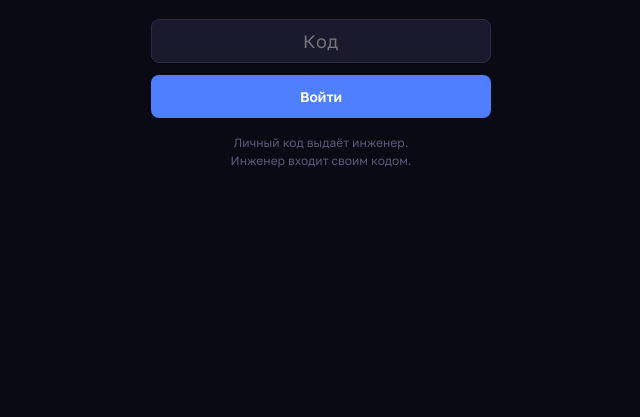
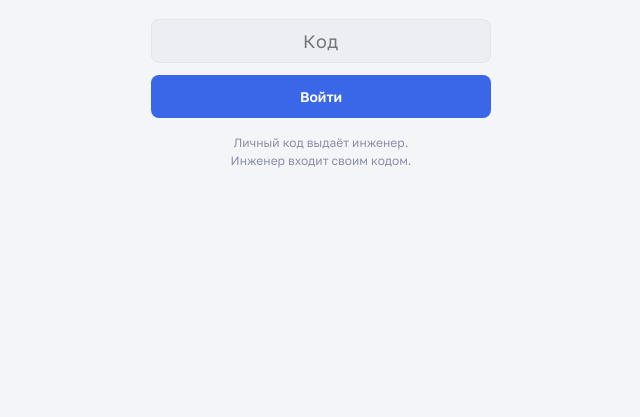
Before and after one commit to Salt2215/ops-pwa, a website: page public/index.html in a window 1280 px wide. Shown: the part 383-800 px from the top of the page, without its empty margins (319-959 px from the left). Drawn offline with nearby package versions, Linux system fonts and the light colour scheme.

Commit message:
Add files via upload

```diff
--- a/public/index.html
+++ b/public/index.html
@@ -7,6 +7,7 @@
 <meta name="apple-mobile-web-app-status-bar-style" content="black-translucent">
 <meta name="apple-mobile-web-app-title" content="ОПС Журнал">
 <meta name="theme-color" content="#0a0a14">
+<script>(function(){try{var p=localStorage.getItem('ops_theme')||'system';var t=(p==='light'||p==='dark')?p:((window.matchMedia&&window.matchMedia('(prefers-color-scheme: light)').matches)?'light':'dark');document.documentElement.setAttribute('data-theme',t);if(t==='light'){var m=document.querySelector('meta[name="theme-color"]');if(m)m.setAttribute('content','#ffffff');}}catch(e){}})();</script>
 <link rel="manifest" href="/manifest.json">
 <link rel="apple-touch-icon" href="/apple-touch-icon.png">
 <title>ОПС Журнал</title>
@@ -31,6 +32,21 @@
   --mono: 'JetBrains Mono', monospace;
   --radius: 14px;
   --radius-sm: 8px;
+}
+:root[data-theme="light"] {
+  --bg: #f4f5f8;
+  --bg2: #ffffff;
+  --bg3: #eceef3;
+  --border: #e2e5ec;
+  --border2: #cdd2dd;
+  --accent: #3a66e8;
+  --accent2: #2f57c8;
+  --green: #1f9d57;
+  --yellow: #c77f0a;
+  --red: #d63a2c;
+  --text: #1a1a2e;
+  --text2: #5a5f78;
+  --text3: #8a8fa6;
 }
 * { box-sizing: border-box; margin: 0; padding: 0; -webkit-tap-highlight-color: transparent; }
 html, body { height: 100%; overflow: hidden; background: var(--bg); color: var(--text); font-family: var(--font); }
@@ -625,7 +641,7 @@ function closeIosInstall() { const m = document.getElementById('iosInstall'); if
 window.addEventListener('beforeinstallprompt', e => { e.preventDefault(); deferredInstall = e; maybeShowInstall(); });
 window.addEventListener('appinstalled', () => { deferredInstall = null; maybeShowInstall(); showToast('✅ Приложение установлено'); });
 
-const APP_VERSION = 'v42'; // видимая метка версии — должна совпадать с кэшем в sw.js
+const APP_VERSION = 'v43'; // видимая метка версии — должна совпадать с кэшем в sw.js
 function updateOfflineBanner() {
   const banner = document.getElementById('offlineBanner');
   banner.classList.toggle('show', !state.isOnline);
@@ -799,6 +815,32 @@ function entryCardHtml(e) {
 }
 
 // ─── Profile (role toggle + team management) ───
+// ─── Тема оформления ───
+function curThemePref() { return localStorage.getItem('ops_theme') || 'system'; }
+function resolveTheme(pref) {
+  if (pref === 'light' || pref === 'dark') return pref;
+  return (window.matchMedia && window.matchMedia('(prefers-color-scheme: light)').matches) ? 'light' : 'dark';
+}
+function applyTheme() {
+  const t = resolveTheme(curThemePref());
+  document.documentElement.setAttribute('data-theme', t);
+  const meta = document.querySelector('meta[name="theme-color"]');
+  if (meta) meta.setAttribute('content', t === 'light' ? '#ffffff' : '#0a0a14');
+}
+function setTheme(pref) {
+  localStorage.setItem('ops_theme', pref);
+  applyTheme();
+  if (state.currentScreen === 'profile') renderScreen('profile');
+}
+function themeCardHtml() {
+  const p = curThemePref();
+  const opt = (val, label) => `<button class="btn btn-sm ${p === val ? 'btn-primary' : 'btn-secondary'}" style="flex:1" onclick="setTheme('${val}')">${label}</button>`;
+  return `<div class="card" style="margin:0 0 12px">
+    <div class="card-title">Оформление</div>
+    <div style="display:flex;gap:8px">${opt('system', 'Системная')}${opt('light', 'Светлая')}${opt('dark', 'Тёмная')}</div>
+  </div>`;
+}
+
 function renderProfile(c) {
   const mine = isEngineer() ? state.entries : state.entries.filter(e => e.userName === myName());
   const totalCable = mine.reduce((s,e) => s+(parseInt(e.cable)||0), 0);
@@ -813,6 +855,8 @@ function renderProfile(c) {
         <div style="font-size:18px;font-weight:600">${myName()}</div>
         <div style="font-size:13px;color:var(--text3);margin-top:4px">${isEngineer()?'Инженер':'Монтажник'}</div>
       </div>
+
+      ${themeCardHtml()}
 
       ${isEngineer() ? (() => {
         const engineers = state.team.filter(isEngRole);
@@ -3048,6 +3092,10 @@ function showToast(msg, duration = 2500) {
 
 // ─── Init ───
 function init() {
+  applyTheme();
+  if (window.matchMedia) {
+    try { window.matchMedia('(prefers-color-scheme: light)').addEventListener('change', () => { if (curThemePref() === 'system') applyTheme(); }); } catch {}
+  }
   if ('serviceWorker' in navigator) { navigator.serviceWorker.register('/sw.js').catch(() => {}); }
   maybeShowInstall();
   if (!state.user || !state.user.token) {
--- a/public/sw.js
+++ b/public/sw.js
@@ -1,4 +1,4 @@
-const CACHE = 'ops-pwa-v42';
+const CACHE = 'ops-pwa-v43';
 const ASSETS = ['/', '/index.html', '/manifest.json'];
 
 self.addEventListener('install', e => {
```
